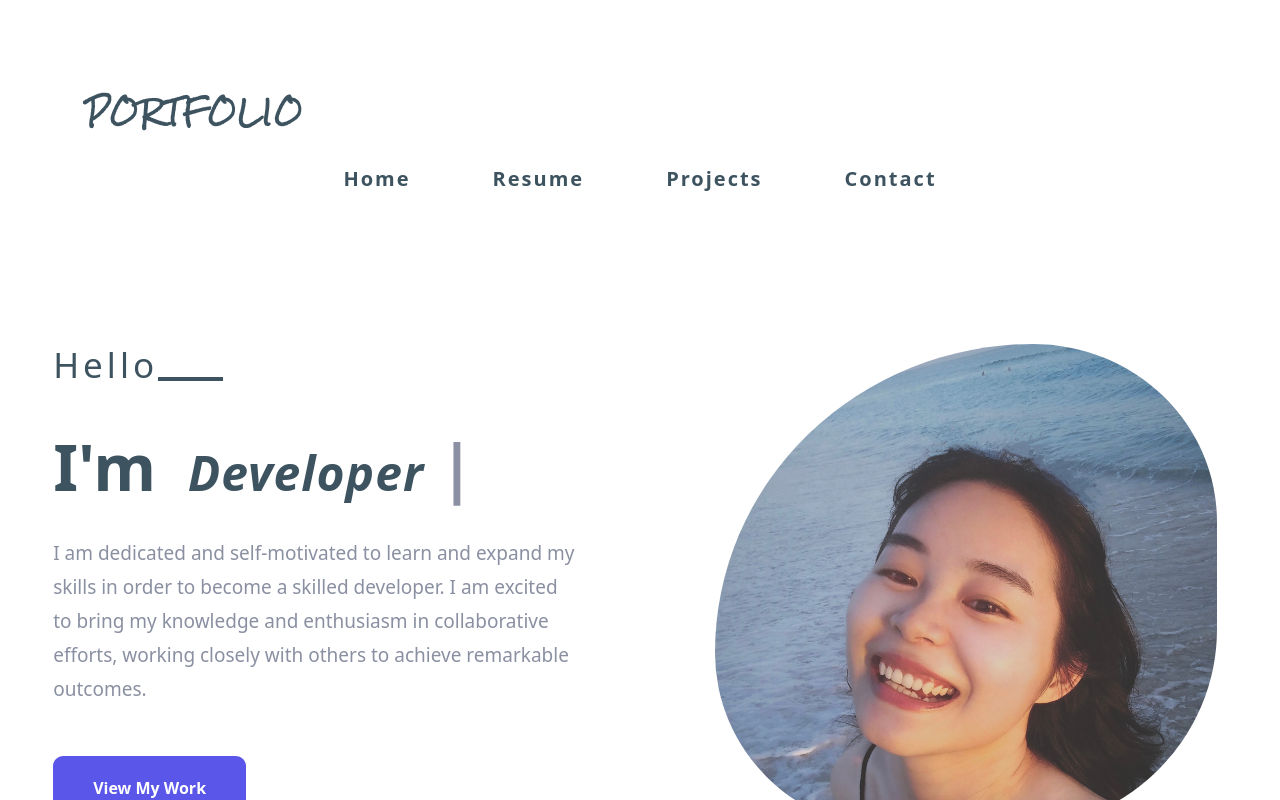
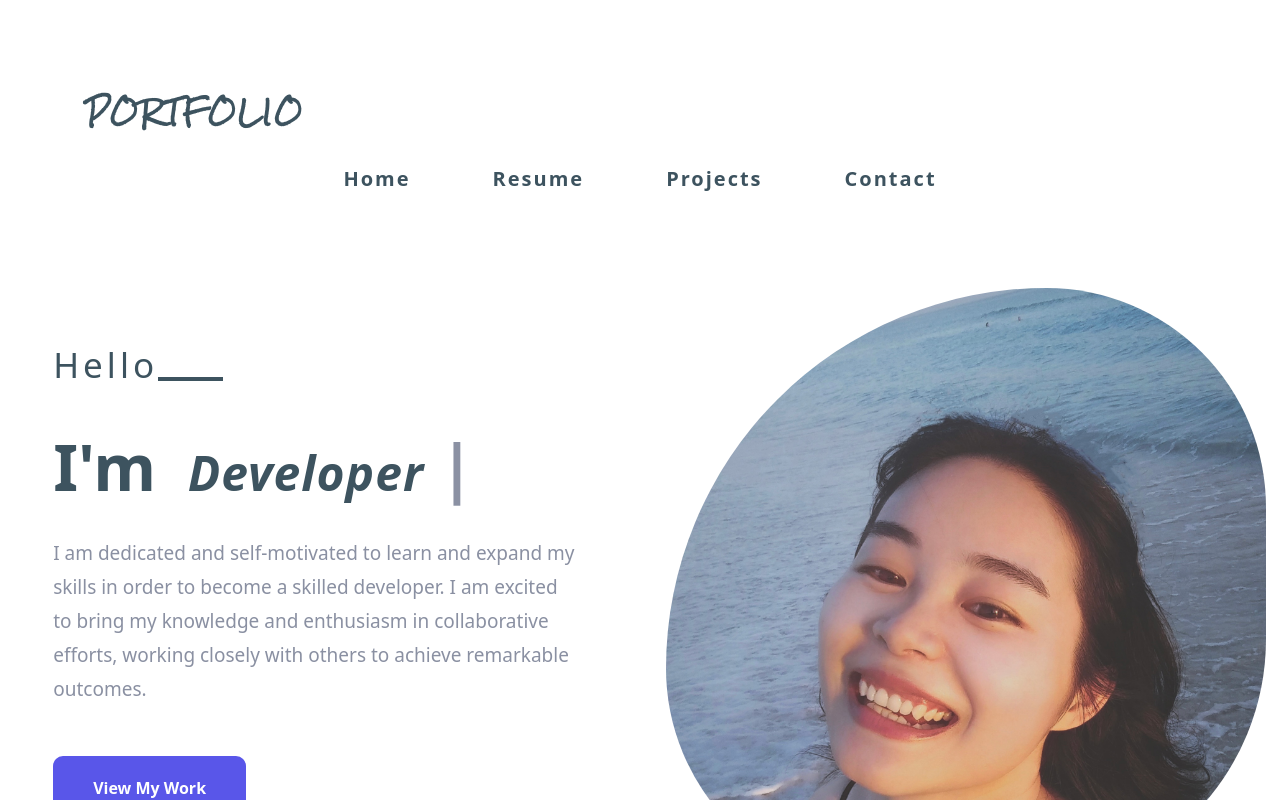
Before and after one commit to YuanyuanLiu2304/YuanyuanLiu2304.github.io, a React (Create React App) app: page / in a window 1280 px wide. Shown: the top 800 px of the page. Built offline with nearby package versions, Linux system fonts and the light colour scheme.

Commit message:
updated skills

```diff
--- a/src/Home/Home.tsx
+++ b/src/Home/Home.tsx
@@ -137,7 +137,7 @@ export function Home() {
                 />
                 <Skills
                   percent={50}
-                  skill="SpringMVC"
+                  skill="Spring Boot"
                   className="m-4 d-inline-block"
                 />
                 <Skills
--- a/src/Home/home.css
+++ b/src/Home/home.css
@@ -101,8 +101,8 @@
 
 .home_right img {
   object-fit: cover;
-  width: 80%;
-  height: 70%;
+  width: 600px;
+  height: 600px;
   border-radius: 130% 75% 85% 75%;
 }
 
--- a/src/Resume/Resume.tsx
+++ b/src/Resume/Resume.tsx
@@ -92,15 +92,15 @@ export function Resume() {
                   Microsoft SQL Server, Microsoft Access
                 </li>
                 <li>
-                  <strong>Network</strong>: HTTP, TCP, IP protocols, OSI model,
-                  socket programming, multi-threading programming
+                  <strong>Network</strong>: HTTP, TCP, UDP, IP, OSI model,
+                  socket and multi-threading programming
                 </li>
                 <li>
                   <strong>Operating Systems</strong>: Windows, MacOS, Linux,
                   Android
                 </li>
                 <li>
-                  <strong>Frameworks/Libraries</strong>: SpringMVC, MyBatis,
+                  <strong>Frameworks/Libraries</strong>: Spring Boot, MyBatis,
                   JUnit, React, Angular, Bootstrap, Axios, JSON
                 </li>
                 <li>
```
